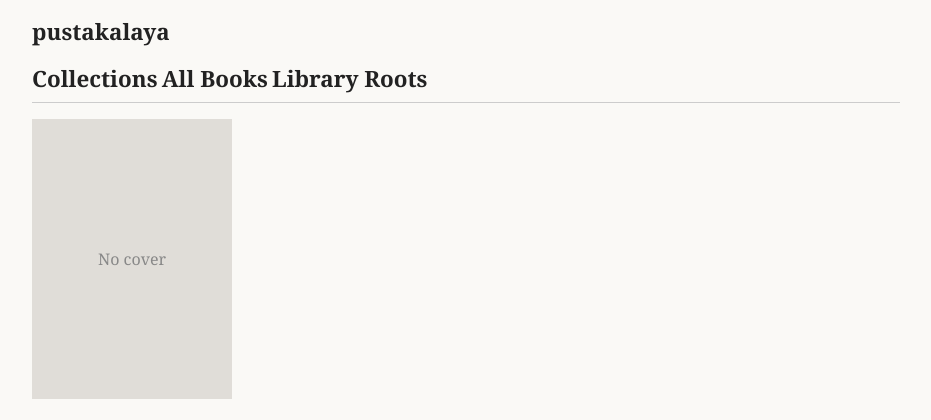
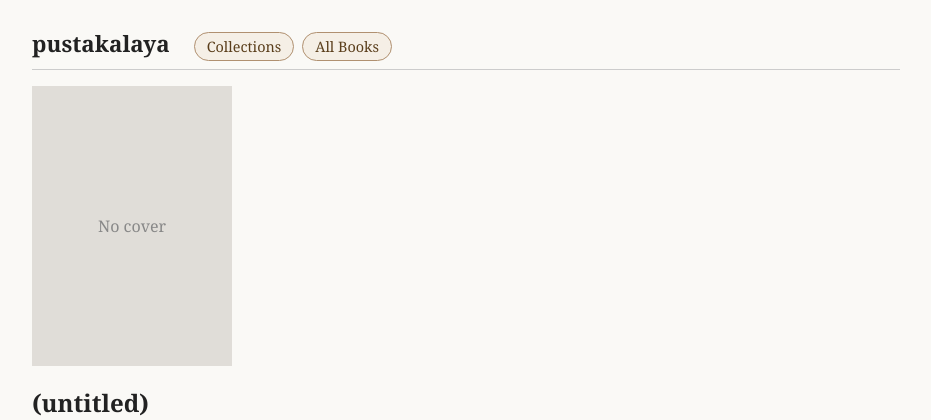
Before and after one commit to hiyer/pustakalaya, a Python web app: template pustakalaya/templates/book.html in a window 1280 px wide. Shown: the top 420 px of the page, without its empty margins (174-1105 px from the left). Run offline with Jinja, Linux system fonts and the light colour scheme; the template is opened without the code that fills it, so the values that code supplies are empty.

Commit message:
web ui styling fixes

```diff
--- a/pustakalaya/static/style.css
+++ b/pustakalaya/static/style.css
@@ -1,7 +1,10 @@
 *, *::before, *::after { box-sizing: border-box; }
 body { font-family: Georgia, serif; max-width: 900px; margin: 0 auto; padding: 1rem; background: #faf9f6; color: #222; }
-header { border-bottom: 1px solid #ccc; margin-bottom: 1rem; padding-bottom: 0.5rem; }
-header a { font-size: 1.4rem; font-weight: bold; text-decoration: none; color: #222; }
+header { border-bottom: 1px solid #ccc; margin-bottom: 1rem; padding-bottom: 0.5rem; display: flex; align-items: baseline; gap: 1.5rem; }
+header > a { font-size: 1.4rem; font-weight: bold; text-decoration: none; color: #222; }
+header nav { display: flex; gap: 0.5rem; }
+header nav a { font-size: 0.9rem; text-decoration: none; padding: 0.25rem 0.75rem; border: 1px solid #b09070; border-radius: 999px; color: #5a3e1b; background: #f5efe6; }
+header nav a:hover { background: #e8ddd0; border-color: #8a6040; }
 table { width: 100%; border-collapse: collapse; }
 th, td { text-align: left; padding: 0.4rem 0.6rem; border-bottom: 1px solid #e0ddd8; }
 th { background: #f0ece5; }
--- a/pustakalaya/templates/base.html
+++ b/pustakalaya/templates/base.html
@@ -12,7 +12,6 @@
     <nav>
       <a href="/">Collections</a>
       <a href="/books">All Books</a>
-      <a href="/roots">Library Roots</a>
     </nav>
   </header>
   <main>
```
